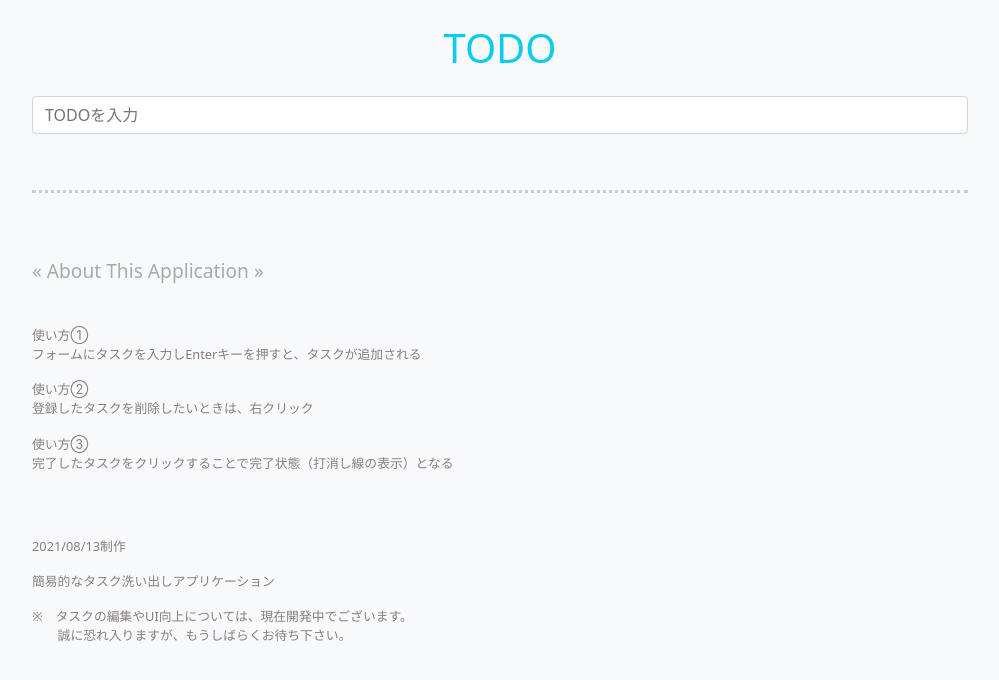
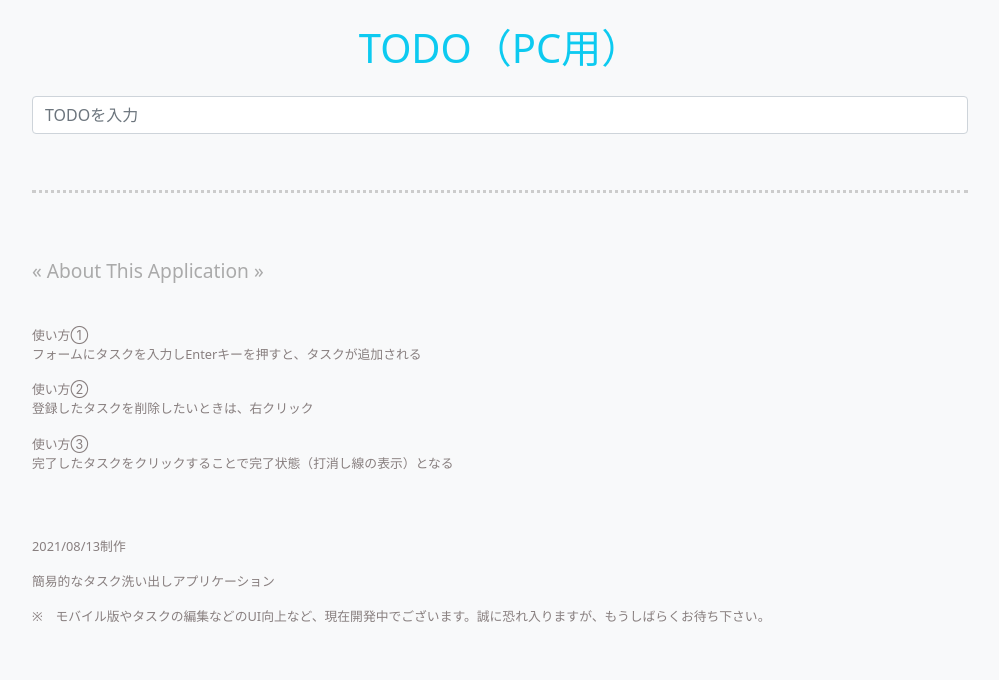
Before and after one commit to arigatoarigato/todo, a plain HTML site: page index.html in a window 1280 px wide. Shown: the whole page, without its empty margins (140-1139 px from the left). Drawn offline with nearby package versions, Linux system fonts and the light colour scheme.

Commit message:
Update index.html

```diff
--- a/index.html
+++ b/index.html
@@ -21,7 +21,7 @@
 
 <body class="bg-light">
   <div class="container w-75">
-    <h1 class="text-center text-info my-4">TODO</h1>
+    <h1 class="text-center text-info my-4">TODO（PC用）</h1>
     <form id="form" class="mb-4">
       <input type="text" id="input" class="form-control" placeholder="TODOを入力" autocomplete="off">
     </form>
@@ -38,7 +38,7 @@
         <P>使い方③<br>完了したタスクをクリックすることで完了状態（打消し線の表示）となる</P>
         <P style="margin-top: 4rem;">2021/08/13制作</P>
         <P>簡易的なタスク洗い出しアプリケーション</P>
-        <P>※　タスクの編集やUI向上については、現在開発中でございます。<br>　　誠に恐れ入りますが、もうしばらくお待ち下さい。</P>
+        <P>※　モバイル版やタスクの編集などのUI向上など、現在開発中でございます。誠に恐れ入りますが、もうしばらくお待ち下さい。</P>
       </div>
     </div>
   </div>
```
